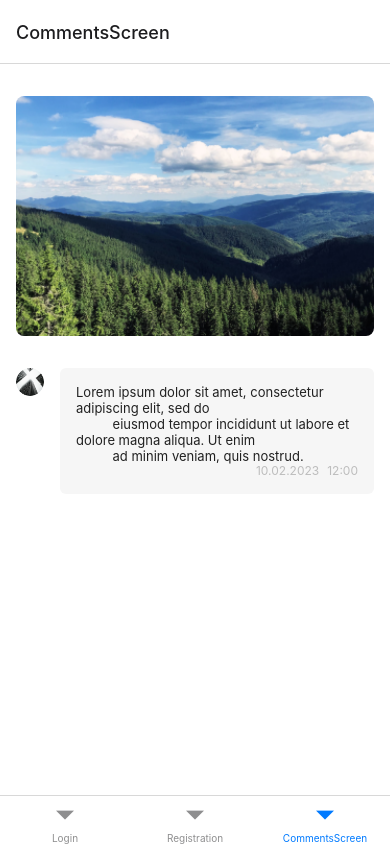
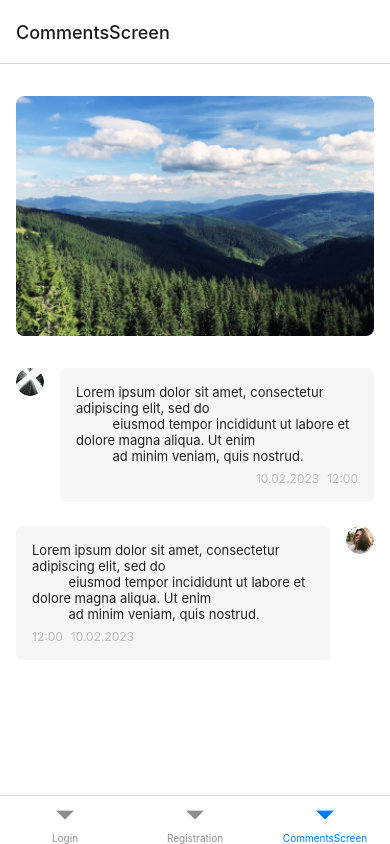
Before and after one commit to Burtovyi/imageApp, a React Native app: screen /CommentsScreen in a window 390 px wide. Built offline with nearby package versions, Linux system fonts and the light colour scheme.

Commit message:
Create CommentsScreen

```diff
--- a/components/Comment.tsx
+++ b/components/Comment.tsx
@@ -15,10 +15,22 @@ type InputProps = {
   comment: string;
   date: string;
   time: string;
+  author: boolean;
 };
-const Comment: FC<InputProps> = ({ idPost, imgUrl, comment, date, time }) => {
+const Comment: FC<InputProps> = ({
+  idPost,
+  imgUrl,
+  comment,
+  date,
+  time,
+  author,
+}) => {
   return (
-    <View style={styles.commentContainer}>
+    <View
+      style={[
+        styles.commentContainer,
+        author && { flexDirection: 'row-reverse' },
+      ]}>
       <Image
         source={imgUrl}
         style={styles.authorAvatar}
@@ -27,7 +39,11 @@ const Comment: FC<InputProps> = ({ idPost, imgUrl, comment, date, time }) => {
         style={styles.textBlock}
         id={idPost}>
         <Text style={styles.text}>{comment}</Text>
-        <View style={styles.dateContainer}>
+        <View
+          style={[
+            styles.dateContainer,
+            author && { flexDirection: 'row-reverse' },
+          ]}>
           <Text style={styles.date}>{date}</Text>
           <Text style={styles.date}>{time}</Text>
         </View>
@@ -51,6 +67,7 @@ const styles = StyleSheet.create({
     backgroundColor: globalColors.light,
     padding: 16,
     borderRadius: 6,
+    gap: 8,
   },
   text: {
     color: globalColors.black,
--- a/screens/CommentsScreen.tsx
+++ b/screens/CommentsScreen.tsx
@@ -21,10 +21,21 @@ const CommentsScreen = () => {
           source={require('../assets/images/postPhoto.png')}
           style={styles.image}
         />
-        <View>
+        <View style={styles.chatContainer}>
           <Comment
             idPost='1'
+            author={false}
             imgUrl={require('../assets/images/commentImg.png')}
+            comment='Lorem ipsum dolor sit amet, consectetur adipiscing elit, sed do
+          eiusmod tempor incididunt ut labore et dolore magna aliqua. Ut enim
+          ad minim veniam, quis nostrud.'
+            date='10.02.2023'
+            time='12:00'
+          />
+          <Comment
+            idPost='2'
+            author={true}
+            imgUrl={require('../assets/images/commentImgAuthor.png')}
             comment='Lorem ipsum dolor sit amet, consectetur adipiscing elit, sed do
           eiusmod tempor incididunt ut labore et dolore magna aliqua. Ut enim
           ad minim veniam, quis nostrud.'
@@ -47,6 +58,10 @@ const styles = StyleSheet.create({
   CommentsContainer: {
     paddingTop: 32,
   },
+  chatContainer: {
+    gap: 24,
+    width: '100%',
+  },
   image: {
     width: '100%',
     borderRadius: 8,
```
